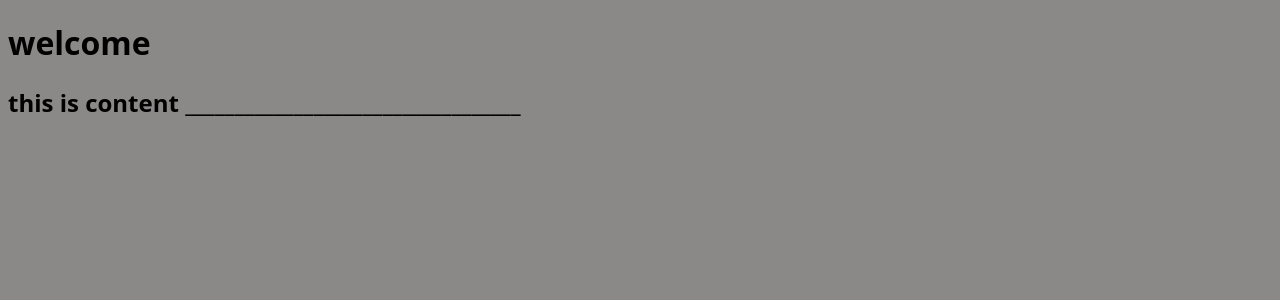
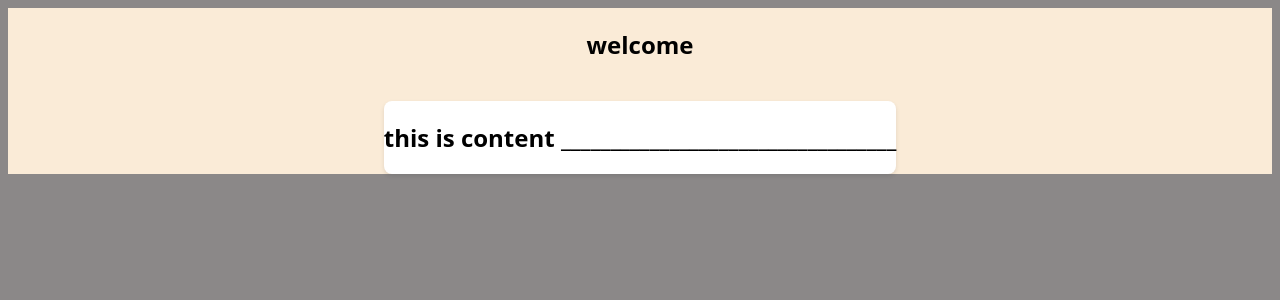
Before and after one commit to Muhammad-Meer/backend-code, a React app in the folder frontend/: page /feed in a window 1280 px wide. Shown: the top 300 px of the page. Built offline with nearby package versions, Linux system fonts and the light colour scheme; the HTML template or start-up script is replaced by a standard one.

Commit message:
new code

```diff
--- a/frontend/src/index.css
+++ b/frontend/src/index.css
@@ -27,3 +27,19 @@ html {
   padding: 10px 20px;
   background-color: #4caf50;
 }
+
+.feed-section{
+  display: flex;
+  flex-direction: column;
+  align-items: center;
+  justify-content: center;
+  gap: 20px;
+  height: 100%;
+  width: 100%;
+  background-color: antiquewhite;
+}
+.post-card{
+  background-color:white;
+  border-radius: 8px;
+  box-shadow: 0 2px 4px rgba(0, 0, 0, 0.1);
+}
--- a/frontend/src/pages/Feed.jsx
+++ b/frontend/src/pages/Feed.jsx
@@ -7,8 +7,9 @@ const Feed = () => {
   ]);
 
   return <>
+
+           <section className="feed-section">
             <h1>welcome</h1>
-           <section className="feed-section">
             {
                posts.length > 0 ? (
                 posts.map((one) => (
```
